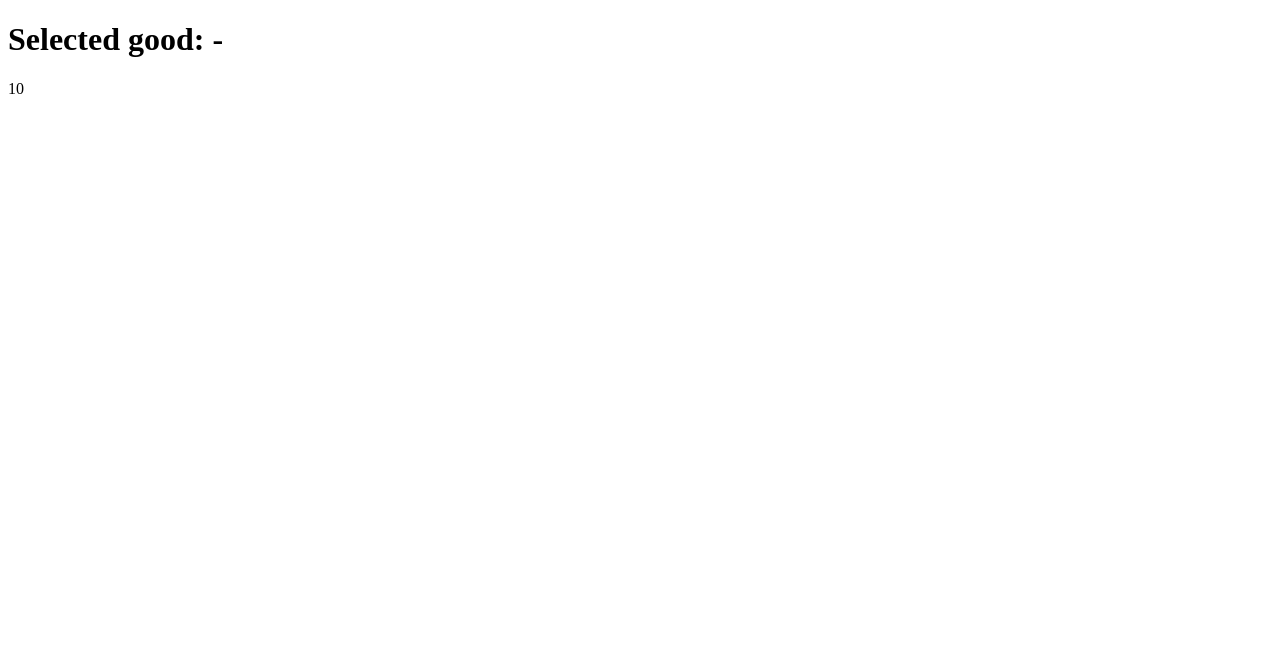
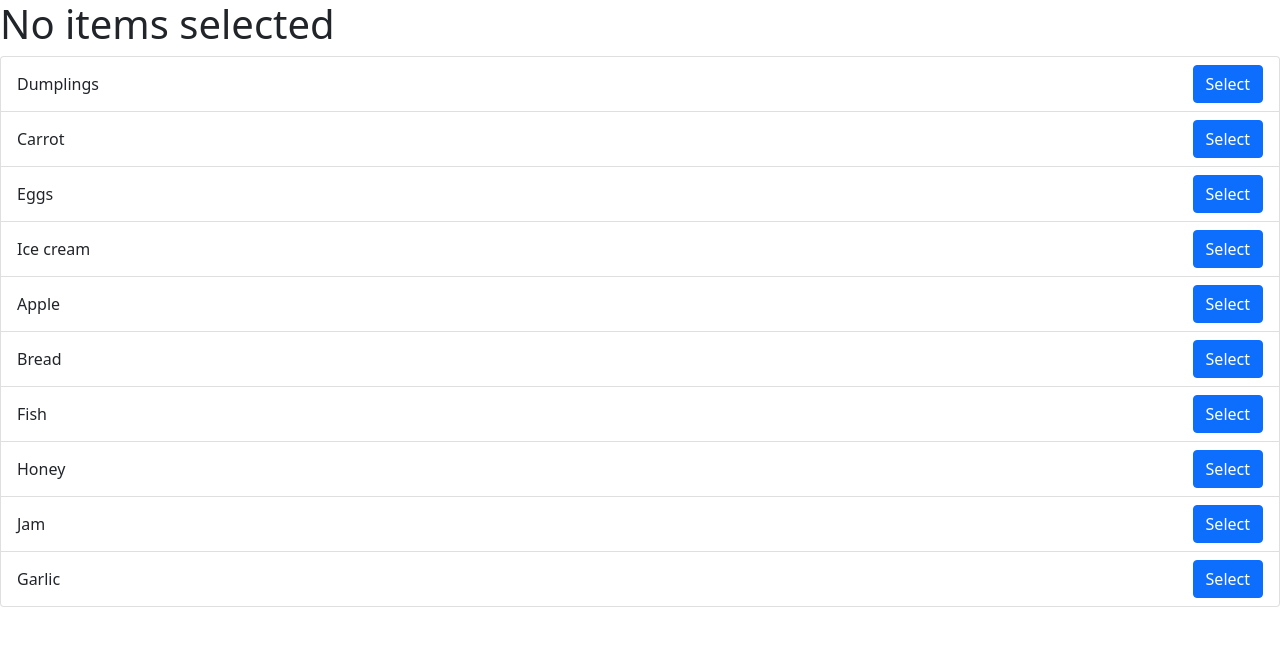
Before and after one commit to mate-academy/react_goods-selector, a React (Create React App) app: page / in a window 1280 px wide. Shown: the top 646 px of the page. Built offline with nearby package versions, Linux system fonts and the light colour scheme.

Commit message:
looking for advices

```diff
--- a/package.json
+++ b/package.json
@@ -9,9 +9,12 @@
     "@types/node": "^12.20.18",
     "@types/react": "^17.0.15",
     "@types/react-dom": "^17.0.9",
+    "bootstrap": "^5.1.3",
     "bulma": "^0.9.3",
+    "classnames": "^2.3.1",
     "node-sass": "^6.0.1",
     "react": "^17.0.2",
+    "react-bootstrap": "^2.1.1",
     "react-dom": "^17.0.2",
     "react-scripts": "4.0.3",
     "typescript": "^4.3.5"
--- a/src/App.scss
+++ b/src/App.scss
@@ -1 +1,2 @@
 // styles go here
+@import "~bootstrap/scss/bootstrap";
--- a/src/App.tsx
+++ b/src/App.tsx
@@ -1,5 +1,8 @@
 import React from 'react';
 import './App.scss';
+
+import classNames from 'classnames';
+import { Button, ListGroup, ListGroupItem } from 'react-bootstrap';
 
 const goodsFromServer: string[] = [
   'Dumplings',
@@ -14,11 +17,80 @@ const goodsFromServer: string[] = [
   'Garlic',
 ];
 
-const App: React.FC = () => (
-  <div className="App">
-    <h1>Selected good: -</h1>
-    {goodsFromServer.length}
-  </div>
-);
+type State = {
+  selectedGood: string,
+  selectedItem: string,
+};
+
+export class App extends React.Component<{}, State> {
+  state: State = {
+    selectedGood: '',
+    selectedItem: '',
+  };
+
+  ClickHandler = (item: string) => {
+    this.setState({
+      selectedGood: `${item} is selected`,
+      selectedItem: `${item}`,
+    });
+  };
+
+  resetSelectedItem() {
+    this.setState({
+      selectedGood: '',
+      selectedItem: '',
+    });
+  }
+
+  render() {
+    const { selectedGood, selectedItem } = this.state;
+
+    return (
+      <div className="App">
+        <h1>
+          {selectedGood === ''
+            ? 'No items selected'
+            : `${selectedGood}`}
+          {selectedGood
+            ? (
+              <Button
+                type="button"
+                onClick={() => (
+                  this.resetSelectedItem()
+                )}
+              >
+                X
+              </Button>
+            )
+            : ('')}
+        </h1>
+        <ListGroup as="ul">
+          {goodsFromServer.map((item: string) => (
+            <ListGroupItem
+              className={classNames(
+                'd-flex justify-content-between align-items-center',
+                {
+                  active: selectedItem === item,
+                },
+              )}
+              as="li"
+              key={item}
+            >
+              {item}
+              <Button
+                type="button"
+                onClick={() => {
+                  this.ClickHandler(item);
+                }}
+              >
+                Select
+              </Button>
+            </ListGroupItem>
+          ))}
+        </ListGroup>
+      </div>
+    );
+  }
+}
 
 export default App;
```
Also changed, not shown: 1 other file (tests, documents, lock files or other folders).
